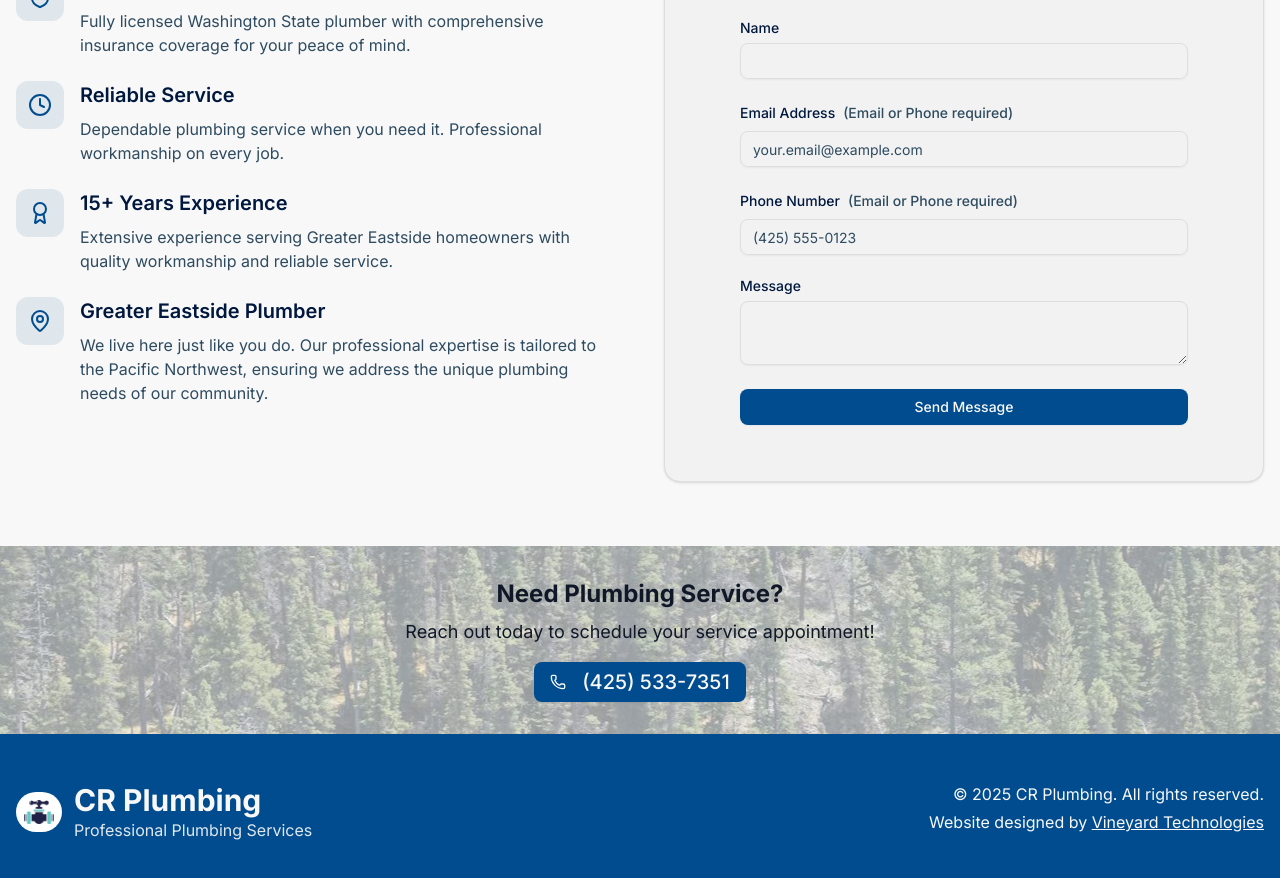
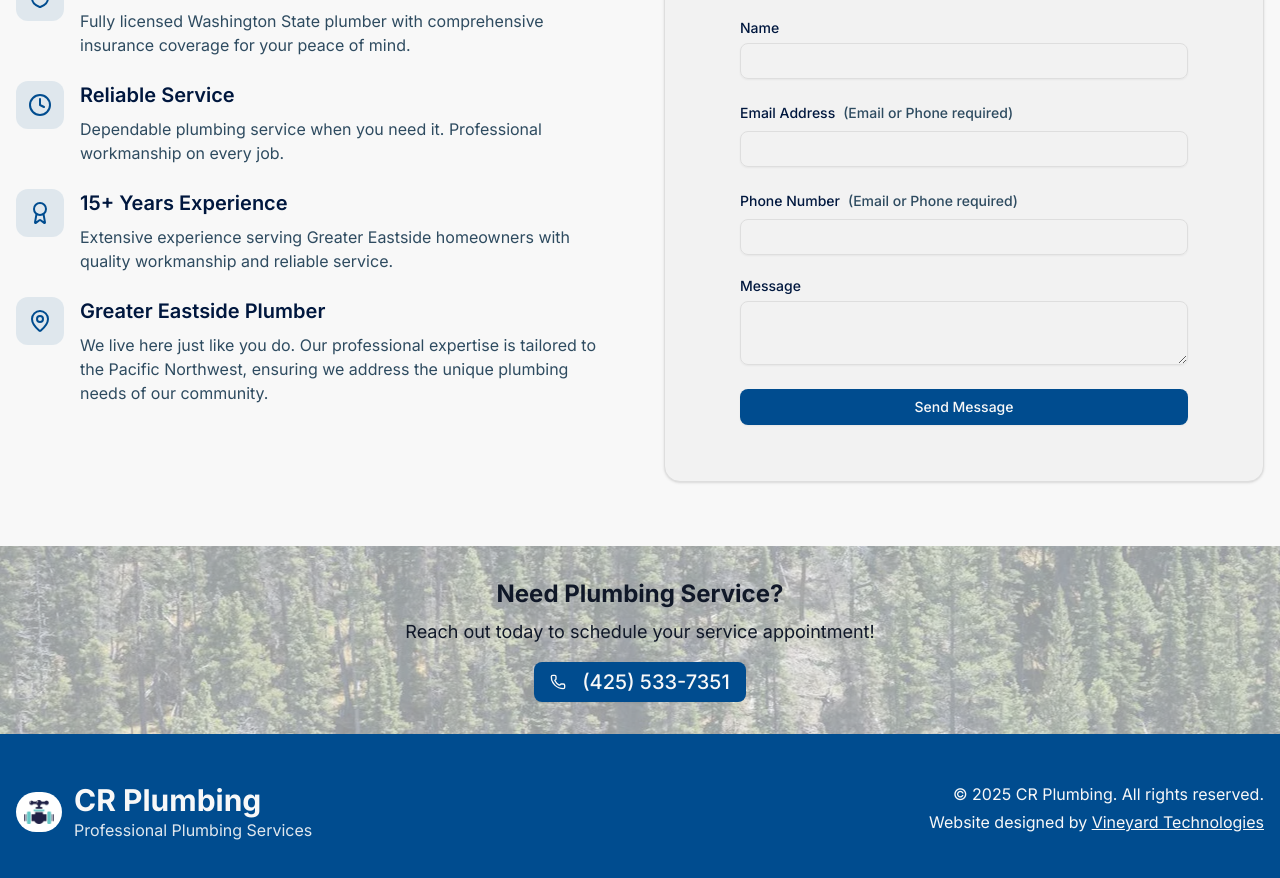
Before and after one commit to Vineyard-Technologies/CRPlumbing.biz, a React (Vite) app: page / in a window 1280 px wide. Shown: the part 1860-2738 px from the top of the page. Built offline with nearby package versions, Linux system fonts and the light colour scheme.

Commit message:
Update App.tsx

```diff
--- a/src/App.tsx
+++ b/src/App.tsx
@@ -89,7 +89,6 @@ function ContactForm() {
           id="email"
           type="email"
           name="email"
-          placeholder="your.email@example.com"
         />
         <ValidationError
           prefix="Email"
@@ -105,7 +104,6 @@ function ContactForm() {
           id="phone"
           type="tel"
           name="phone"
-          placeholder="(425) 555-0123"
         />
         <ValidationError
           prefix="Phone"
```
